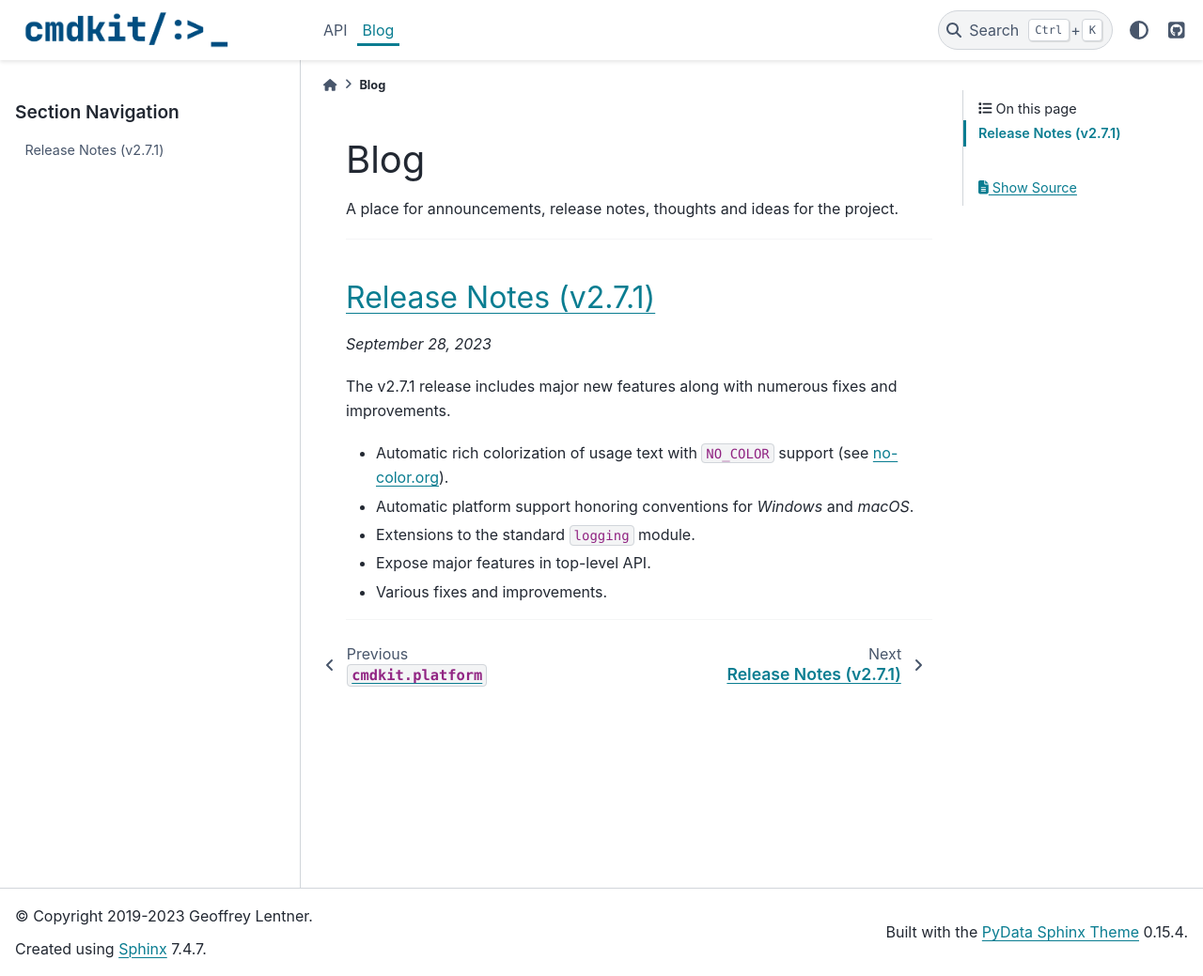
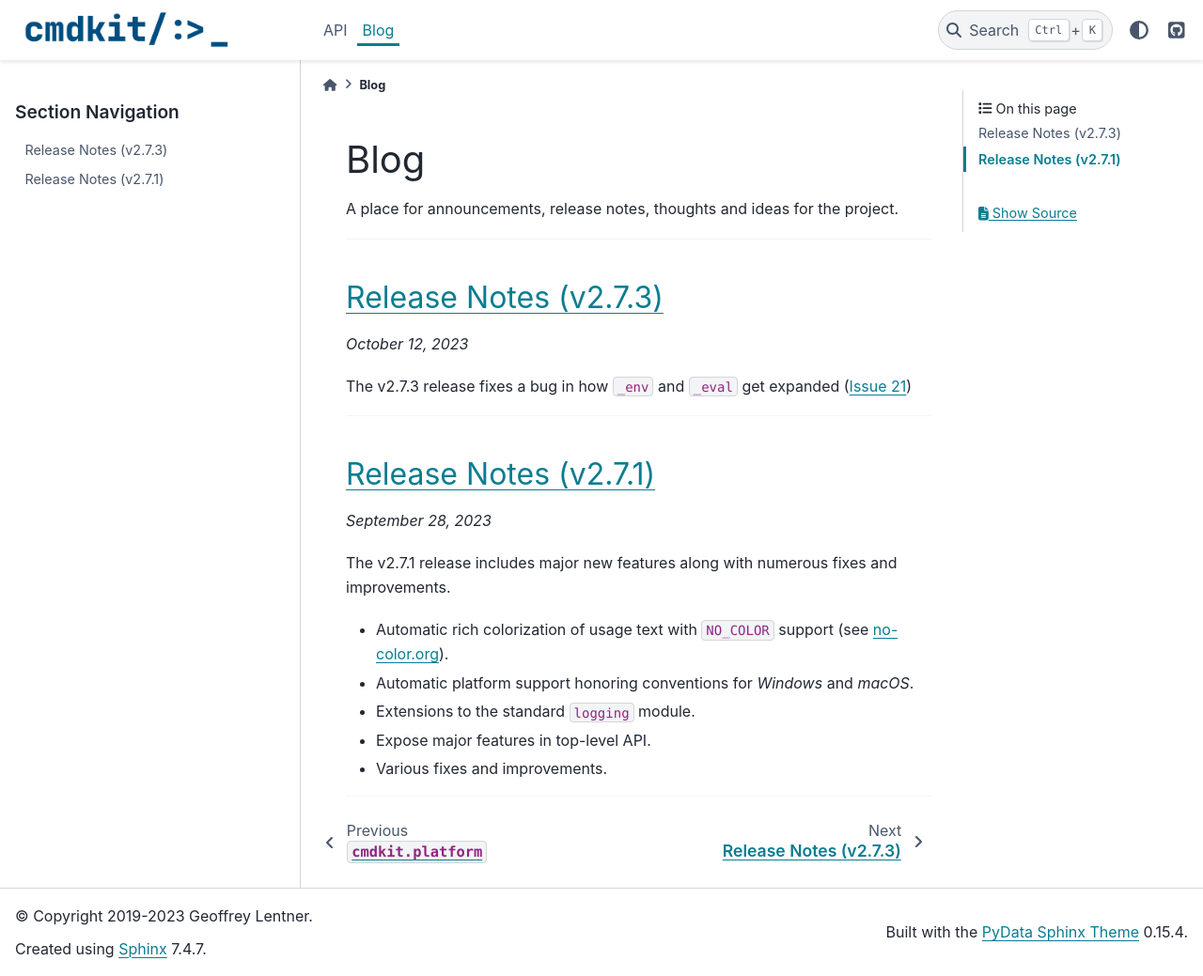
Before and after one commit to glentner/CmdKit, a Sphinx documentation site: the page built from docs/blog/index.rst, in a window 1280 px wide and 1039 px high. Shown: the whole window at 94% size. Built offline with Sphinx 7.4.7 and the PyData theme 0.15.4, drawn with Linux system fonts in a browser that asks for light colours; pages that are not in the unit, such as notebooks, are missing from menus.

Commit message:
Add release notes (v2.7.3)

```diff
--- a/docs/blog/index.rst
+++ b/docs/blog/index.rst
@@ -4,6 +4,16 @@
 ====
 
 A place for announcements, release notes, thoughts and ideas for the project.
+
+-----
+
+:ref:`Release Notes (v2.7.3) <20231012_2_7_3_release>`
+------------------------------------------------------
+
+`October 12, 2023`
+
+The v2.7.3 release fixes a bug in how ``_env`` and ``_eval`` get expanded
+(`Issue 21 <https://github.com/glentner/CmdKit/issues/21>`_)
 
 -----
 
@@ -26,4 +36,5 @@
     :hidden:
     :maxdepth: 1
 
+    20231012_2_7_3_release
     20230927_2_7_1_release
```
Also changed, not shown: docs/blog/20231012_2_7_3_release.rst (added, +35 -0 lines).
